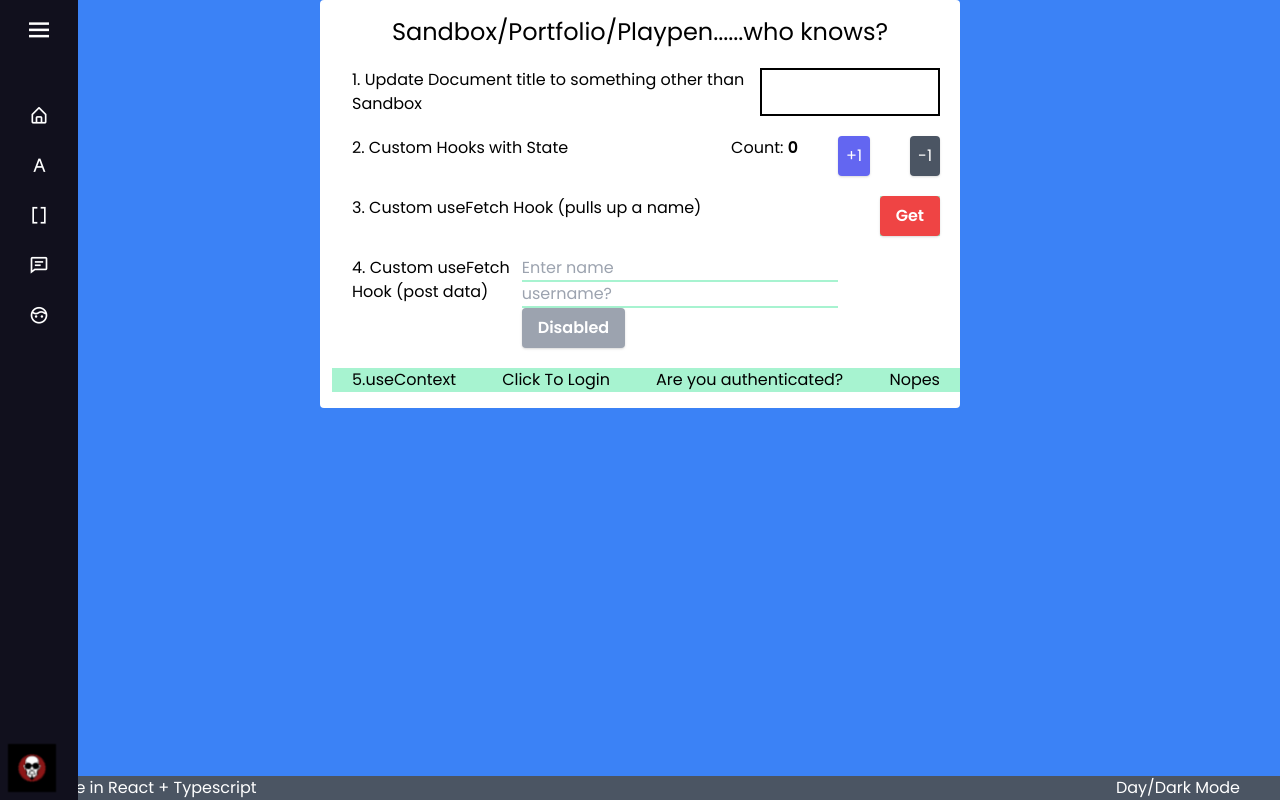
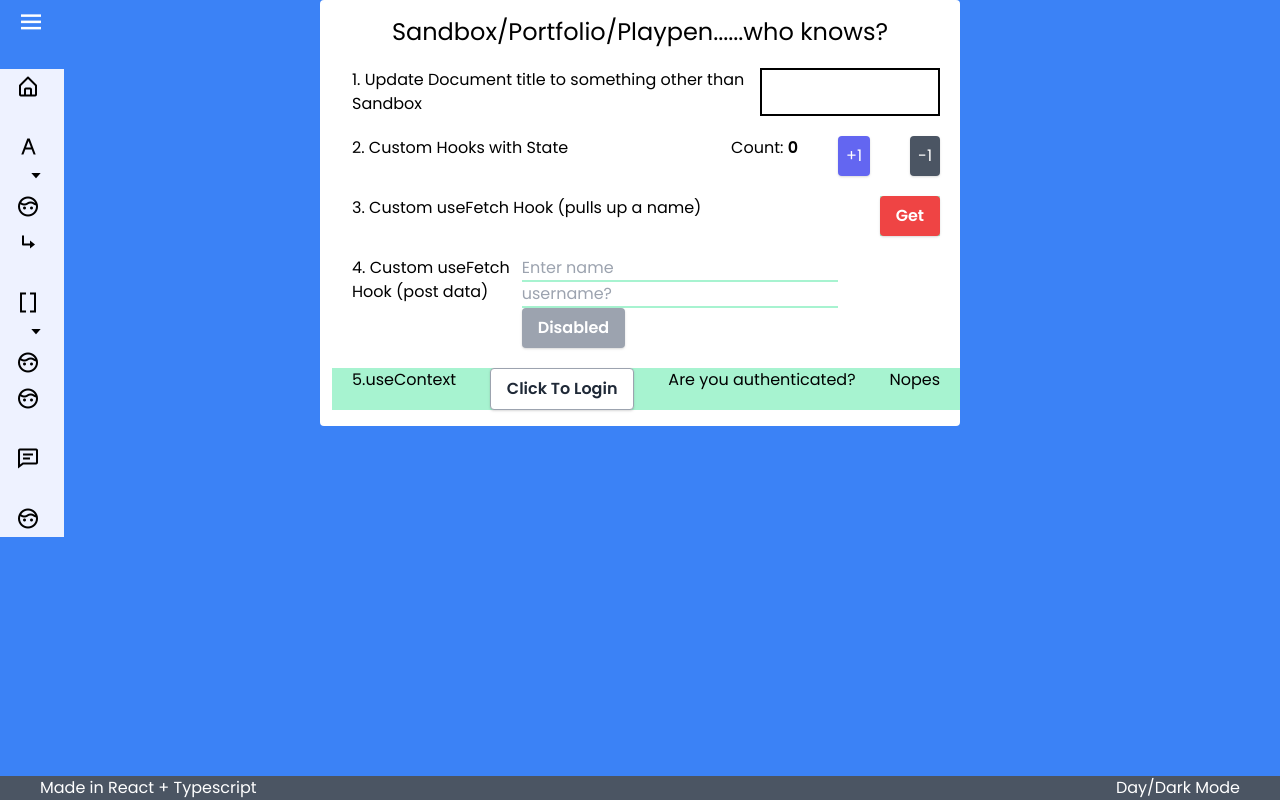
Before and after one commit to yhegazy/portfolio, a React (Create React App) app in the folder sandbox/yhegazy/: page / in a window 1280 px wide. Built offline with nearby package versions, Linux system fonts and the light colour scheme.

Commit message:
20211203::Playing around with another sidebar

```diff
--- a/sandbox/yhegazy/src/App.js
+++ b/sandbox/yhegazy/src/App.js
@@ -3,6 +3,7 @@ import {useState} from 'react'
 import Sandbox from './component/Sandbox'
 
 import SidebarMenu from './Menu/SidebarMenu'
+import SidebarMenu2 from './Menu/SidebarMenu2'
 
 import "./css/general.css"
 import "./css/index.css"
@@ -18,7 +19,8 @@ function App() {
 
   return <>
     <div className={`App ${displaySizeColor}`}>
-      <SidebarMenu />
+      {/* <SidebarMenu /> */}
+      <SidebarMenu2 />
 
       {/* Content  */}
       {/* <Welcome dsc={displaySizeColor} key="2" /> */}
--- /dev/null
+++ b/sandbox/yhegazy/src/Menu/MenuItems2.js
@@ -0,0 +1,50 @@
+
+const menuItems = [
+    {
+        id: 1,
+        title: 'Home',
+        exact: true,
+        to: '/',
+        icon: 'bx bx-home-alt',
+
+    },
+    {
+        id: 2,
+        title: 'About',
+        exact: true,
+        to: '/about',
+        icon: 'bx bx-font',
+        subMenus: [
+        { title: "Resume", to: "/about/resume", icon: 'bx bx-face' },
+        { title: "Random", to: "/about/random", icon: 'bx bx-subdirectory-right' },
+        ],
+        subIcon: ' bx bx-subdirectory-right'
+    },
+    {
+        id: 3,
+        title: 'Sandbox',
+        exact: true,
+        to: '/sandbox',
+        icon: 'bx bx-bracket ',
+        subMenus: [
+        { title: "HTML5 & CSS3", to: "/skeletal", icon: 'bx bx-face' },
+        { title: "Web scraping", to: "/webscrape", icon: 'bx bx-face' },
+        ],
+    },
+    {
+        id: 4,
+        title: 'Contact',
+        exact: true,
+        to: '/contact',
+        icon: 'bx bx-comment-detail',
+    },
+    {
+        id: 5,
+        title: 'User Profile',
+        exact: true,
+        to: '/userprofile',
+        icon: 'bx bx-face',
+    },
+];
+
+export default menuItems;
--- /dev/null
+++ b/sandbox/yhegazy/src/Menu/SidebarMenu2.js
@@ -0,0 +1,63 @@
+import {useEffect, useState} from 'react'
+import {BrowserRouter, Route, Switch, Link} from 'react-router-dom'
+import menuItems from '../Menu/MenuItems2'
+import MenuItems from '../Menu/MenuItems2'
+
+
+const sidebarComposition = "fixed top-0 left-0 h-full transition-all duration-500"
+const menuComposition = ""
+const ToggleCSS = 'text-3xl text-white text-center leading-normal px-4'
+const iconComposition = "text-2xl text-center leading-normal mx-4"
+const spanComposition = "text-xl font-medium text-center align-baseline "
+// absolute left-full -top-3 px-4 py-5 opacity-0 block pointer-events-none hover:top-0 hover:opacity-100 hover:pointer-events-auto hover:transition-all hover:duration-500 hover:ease-linear
+
+
+
+
+const SidebarMenu2 = () => {
+    const [menuToggle, setMenuToggle] = useState(false)
+    const [subToggle, setSubToggle] = useState(false)
+
+
+    return <>
+        <nav className={`${sidebarComposition} ${menuToggle ? 'w-64  bg-indigo-900 bg-opacity-50': 'w-16 '}`}>
+            <div>
+                <i
+                    className={` ${ToggleCSS} ${menuToggle ? "bx bx-x" : "bx bx-menu" }`}
+                    onClick={() => setMenuToggle(!menuToggle)}>
+                </i>
+            </div>
+            <ul className={menuToggle ? "text-white" : "bg-indigo-50"}>
+                {menuItems.map((item) => {
+                    return <>
+                        <li className="my-6">
+                            <div className="space-x-2">
+                                <i className={`${iconComposition} ${item.icon}`}></i>
+                                <span className={spanComposition}>{menuToggle ? item.title : ''}</span>
+                                {item.subMenus ? //when clicking on the down arrow, it automatically closes the previous DD. Ignore the animation
+                                    <i id={item.id} className="px-5 bx bx-caret-down"></i>: null}
+                            </div>
+                            {item.subMenus ? !subToggle && item.subMenus.map((subItem) => {
+                                return <>
+                                    <ul>
+                                        <li>
+                                            <div>
+                                                <i className={`${iconComposition} ${subItem.icon}`}></i>
+                                                <span className={spanComposition}>{menuToggle ? subItem.title : ''}</span>
+                                            </div>
+                                        </li>
+                                    </ul>
+                                </>
+                            })
+                            :
+                                null}
+                        </li>
+                    </>
+                })}
+
+            </ul>
+        </nav>
+    </>
+}
+
+export default SidebarMenu2
--- a/sandbox/yhegazy/src/component/Login.js
+++ b/sandbox/yhegazy/src/component/Login.js
@@ -7,9 +7,9 @@ const Login = () => {
     console.log(status, toggleLogin)
     return <>
     {/* Construct into a form -> Fetch Get is used to validate against the data. If correct, then toggle to true. Otherwise, print red msg of uname/pwd incorrect */}
-        <button className="BTN_COLOR_ENABLED" onClick={toggleLogin}>Click To Login</button>
+        <button className={status ? "RESETALL" : "OVERRIDE_D"} onClick={toggleLogin}>{status ? 'Logout': 'Click To Login'}</button>
         <h1>Are you authenticated?</h1>
-        {status === true ?
+        {status ?
             <p>Yes you are</p>
         :
             <p>Nopes</p>
```
